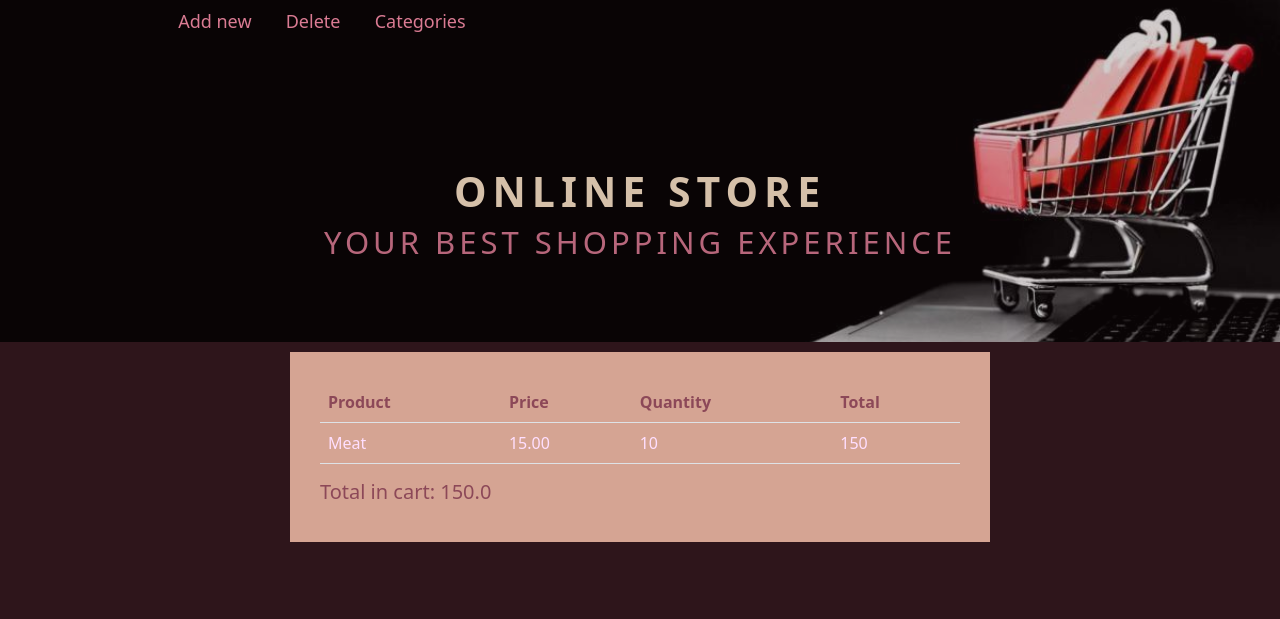
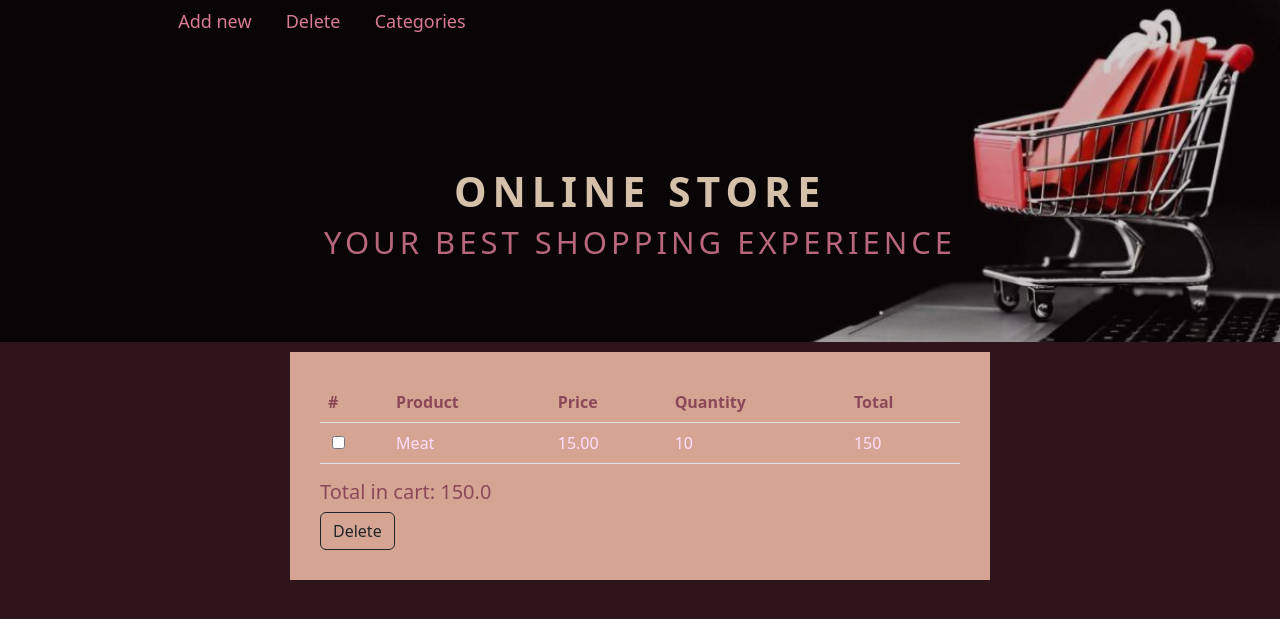
Before and after one commit to AnastassiyaProkudina/homework_60_anastassiya_prokudina, a Django app: page /cart/ in a window 1280 px wide. Shown: the top 619 px of the page. Run offline with Django 4.2, Linux system fonts and the light colour scheme; data comes from the database, SQL or seed files in the repository; tables that the repository leaves empty hold one stand-in row (values such as "Sample post"); some libraries are stand-ins or nearby versions.

Commit message:
Напиcала представление для удаления товаров из корзины.

```diff
--- a/online_store/templates/cart/cart.html
+++ b/online_store/templates/cart/cart.html
@@ -2,9 +2,12 @@
 {% block title %}Cart{% endblock %}
 {% block content %}
     <div class="table-box form-box card-shadow">
+        <form action="{% url 'products_delete_from_cart' %}" method="post" enctype="multipart/form-data">
+            {% csrf_token %}
             <table class="table">
                 <thead class="thead-dark">
                 <tr>
+                    <th scope="col" class="th-style">#</th>
                     <th scope="col" class="th-style">Product</th>
                     <th scope="col" class="th-style">Price</th>
                     <th scope="col" class="th-style">Quantity</th>
@@ -15,6 +18,10 @@
                 {% for product in products %}
                     {% for cart in product.carts.all %}
                         <tr>
+                            <th scope="row">
+                                <label for="check"></label>
+                                <input type="checkbox" name="{{ product.pk }}" id="check">
+                            </th>
                             <td>{{ product.title }}</td>
                             <td>{{ product.price }}</td>
                             <td>{{ cart.qty }}</td>
@@ -25,5 +32,7 @@
                 </tbody>
             </table>
             <h5>Total in cart: {{ result }}</h5>
+            <input type="submit" class="btn btn-outline-dark" value="Delete">
+        </form>
     </div>
 {% endblock %}
--- a/online_store/urls.py
+++ b/online_store/urls.py
@@ -1,7 +1,7 @@
 from django.urls import path
 
 from online_store.views.base import IndexView, IndexRedirectView
-from online_store.views.cart import CartView, ProductCartCreateView
+from online_store.views.cart import CartView, ProductCartCreateView, ProductDeleteFromCartView
 from online_store.views.categories import *
 from online_store.views.products import *
 
@@ -30,4 +30,5 @@ urlpatterns = [
         ProductCartCreateView.as_view(),
         name="product_cart_add",
     ),
+    path("cart/products_delete_from_cart", ProductDeleteFromCartView.as_view(), name="products_delete_from_cart"),
 ]
--- a/online_store/views/cart.py
+++ b/online_store/views/cart.py
@@ -1,4 +1,4 @@
-from django.db.models import Q, F, Sum
+from django.db.models import Q, F
 from django.shortcuts import redirect
 from django.views.generic import ListView, TemplateView
 
@@ -42,3 +42,18 @@ class ProductCartCreateView(TemplateView):
         else:
             Cart.objects.create(product_id=kwargs["pk"], qty=1)
         return redirect("index")
+
+
+class ProductDeleteFromCartView(TemplateView):
+    model = Cart
+    template_name = "cart/cart.html"
+
+    def post(self, request, **kwargs):
+        products_in_cart = Cart.objects.filter(qty__gt=0)
+        for product in products_in_cart:
+            x = request.POST.get(str(product.pk))
+            print(x)
+            if str(x) == "on":
+                obj = Cart.objects.get(product_id=product.pk)
+                obj.delete()
+        return redirect("cart_list")
```
Also changed, not shown: online_store/manager.py (+0 -8 lines). Lines whose indentation alone changed are shown as unchanged.
